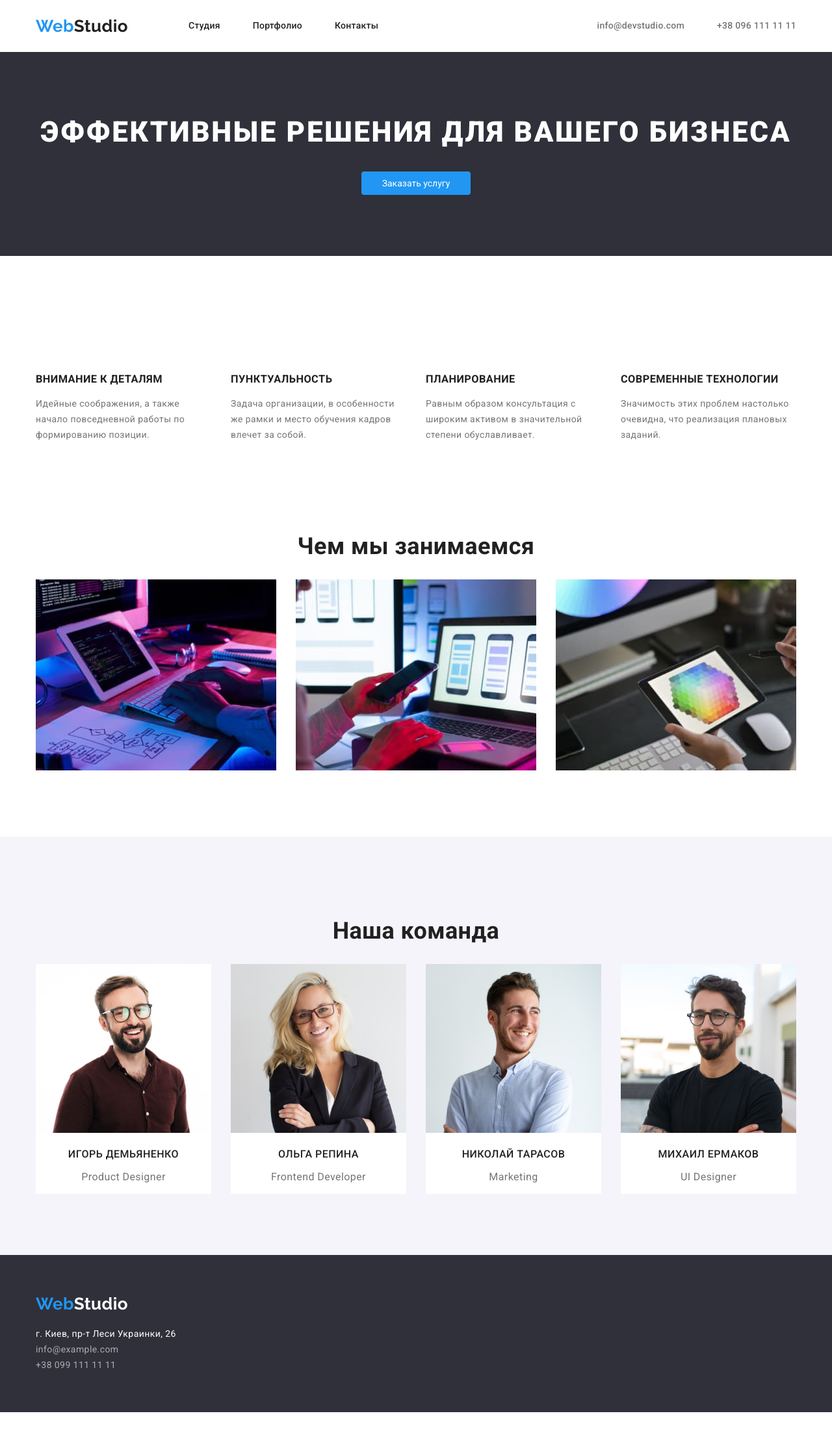
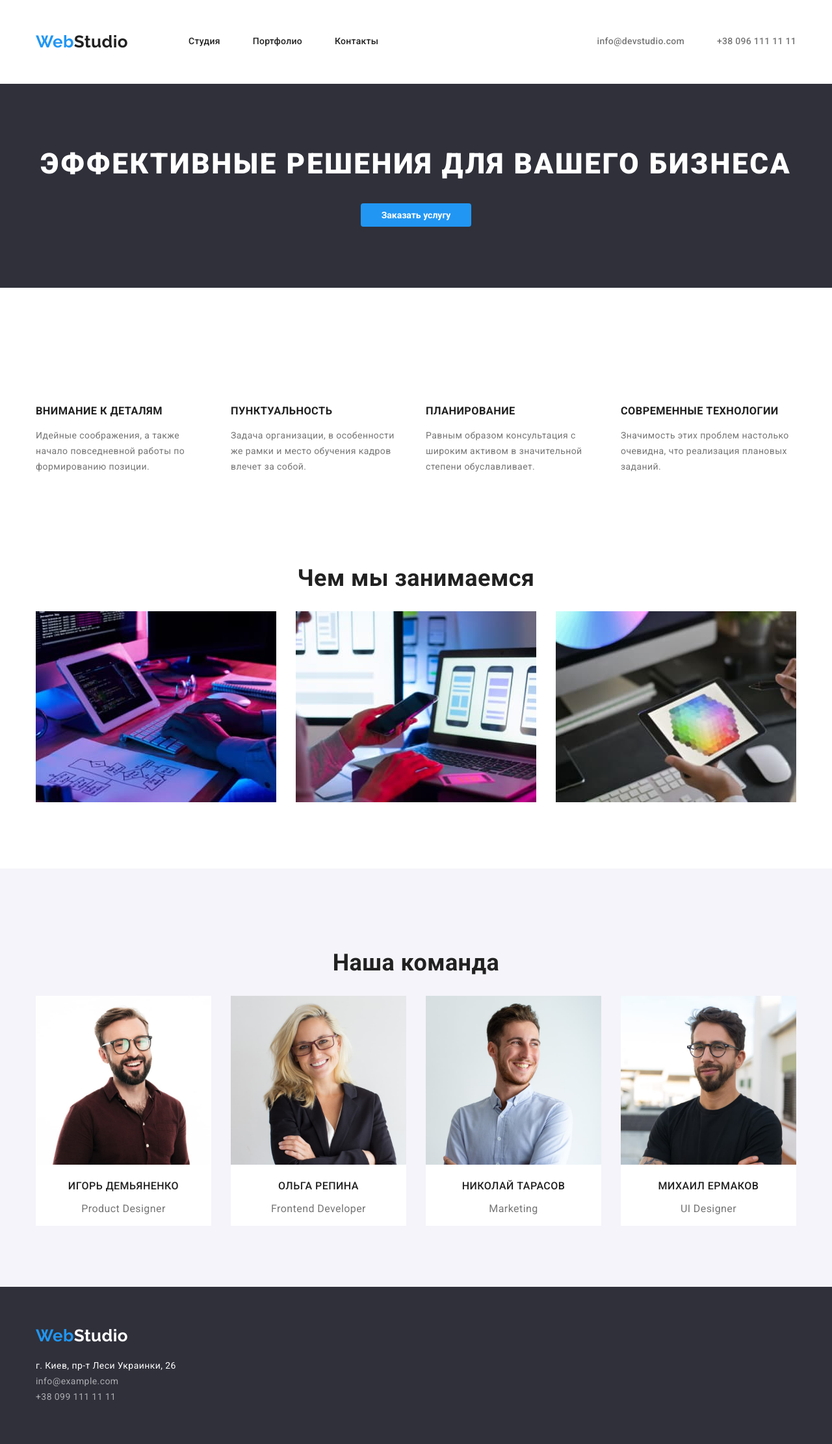
Before and after one commit to killerKimm/html-css-hws, a plain HTML site: page index.html in a window 1280 px wide. Shown: the whole page at 65% size. Before the commit the page ends 2174 px from the top, so only its background shows below. Drawn offline with nearby package versions, Linux system fonts and the light colour scheme.

Commit message:
навел красоту

```diff
--- a/css/styles.css
+++ b/css/styles.css
@@ -28,6 +28,7 @@ body {
   padding-top: 94px;
   padding-bottom: 94px;
 }
+
 .header {
   border-bottom: 1px solid #ececec;
 }
@@ -53,7 +54,16 @@ body {
   margin-right: auto;
 }
 
-.navigation-flex {
+.page-header {
+  padding-top: 24px;
+  padding-bottom: 25px;
+}
+
+.page-header .container {
+  display: flex;
+}
+
+.navigation {
   display: flex;
   align-items: center;
 }
@@ -66,9 +76,12 @@ body {
   display: flex;
 }
 
-.navigation .contact {
+.container .contact {
+  display: inline-flex;
+  align-items: center;
   margin-left: auto;
 }
+
 .navigation .navigation-link {
   display: block;
   padding-bottom: 32px;
@@ -78,7 +91,7 @@ body {
   margin-left: 50px;
 }
 
-.navigation .contact-item + .contact-item {
+.container .contact-item + .contact-item {
   margin-left: 50px;
 }
 
@@ -159,6 +172,8 @@ body {
 .footer .container {
   display: flex;
   flex-direction: column;
+  padding-top: 60px;
+  padding-bottom: 60px;
 }
 
 .footer .section {
@@ -190,7 +205,11 @@ body {
 .navigation-link:hover,
 .navigation-link:focus,
 .contact-link:hover,
-.contact-link:focus {
+.contact-link:focus,
+.footer-map:hover,
+.footer-map:focus,
+.footer-contact:hover,
+.footer-contact:focus {
   color: var(--accent-color);
 }
 /* герой */
@@ -221,6 +240,8 @@ body {
   border-color: transparent;
   background-color: var(--accent-color);
   color: var(--primary-white-color);
+
+  font-weight: 700;
 }
 
 /* текущая страница */
--- a/index.html
+++ b/index.html
@@ -16,10 +16,9 @@
   </head>
   <body>
     <!-- шапка -->
-    <header>
+    <header class="page-header">
       <div class="container">
-        <nav class="navigation navigation-flex">
-
+        <nav class="navigation">
           <a href="./index.html" class="logo"
             >Web<span class="navigation-logo">Studio</span></a
           >
@@ -34,7 +33,7 @@
               <a href="./contact.html" class="navigation-link">Контакты</a>
             </li>
           </ul>
-
+        </nav>
         <ul class="contact list">
           <li class="contact-item">
             <a href="mailto:info@example.com" class="contact-link"
@@ -47,8 +46,6 @@
             >
           </li>
         </ul>
-        </nav>
-
       </div>
     </header>
     <!-- тело страницы -->
@@ -154,17 +151,14 @@
     </main>
     <!-- подвал -->
     <footer class="footer">
-      <section class="section">
-        <diw class="container">
+      <div class="container">
         <a href="./index.html" class="logo">
           Web<span class="footer-logo">Studio</span>
         </a>
         <address class="address">
           <ul class="address-lis list">
             <li class="list-item">
-                <a href="#" class="footer-map"
-                  >г. Киев, пр-т Леси Украинки, 26</a
-                >
+              <a href="#" class="footer-map">г. Киев, пр-т Леси Украинки, 26</a>
             </li>
             <li class="list-item">
               <a href="mailto:info@example.com" class="footer-contact"
@@ -178,8 +172,7 @@
             </li>
           </ul>
         </address>
-        </diw>
-      </section>
+      </div>
     </footer>
   </body>
 </html>
```
Also changed, not shown: portfolio.html (+6 -9 lines). Lines whose indentation alone changed are shown as unchanged.
